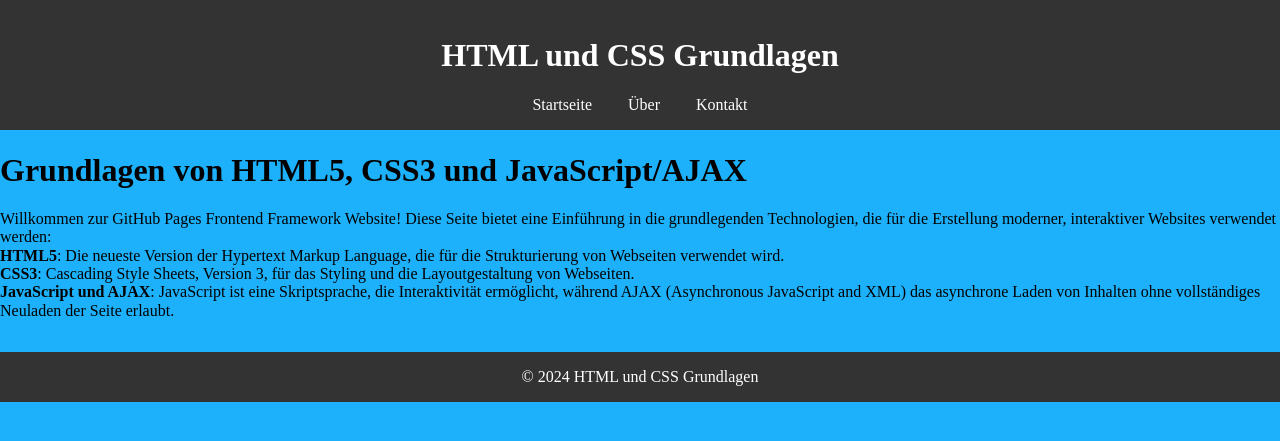
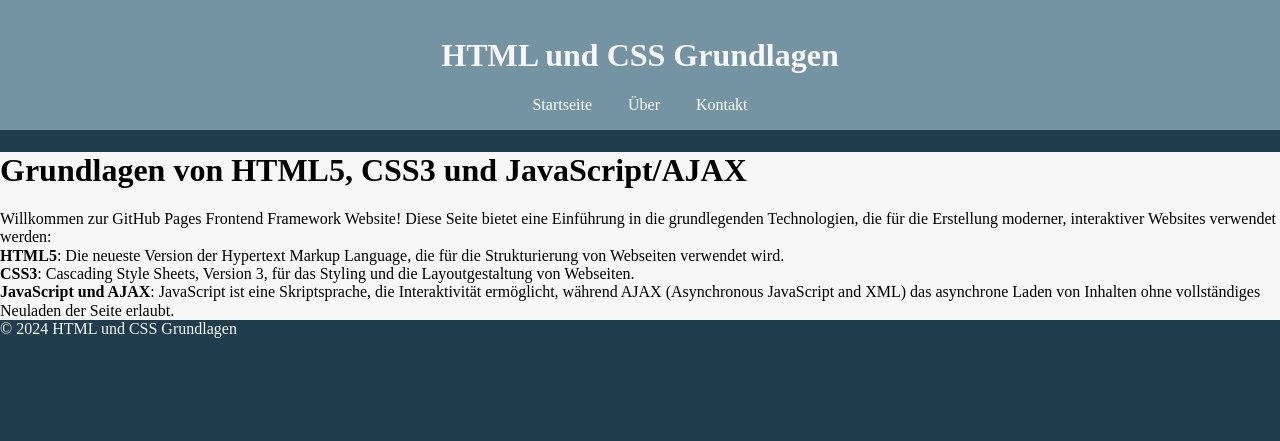
Before and after one commit to ehy-training/html-basics, a Jekyll site: the page built from index.md, in a window 1280 px wide. Shown: the top 441 px of the page. Built offline with Jekyll 4.4.1, drawn with Linux system fonts in a browser that asks for light colours; some web fonts are replaced.

Commit message:
Update style.css

```diff
--- a/assets/css/style.css
+++ b/assets/css/style.css
@@ -46,11 +46,7 @@ nav ul li a {
 }
 
 footer {
-    background-color: #333;
-    color: #fff;
-    text-align: center;
-    padding: 1rem;
-    margin-top: 2rem;
+
 }
 
 /*---------------------
@@ -62,9 +58,50 @@ TYPOGRAPHY
 COLOR & STYLE
 ---------------------*/
 
+/**-----
+Color Vars
+-----**/
+
+:root {
+    --hue: 200;
+
+    --color-sub-white: hsl(var(--hue),5%,97%);
+    --color-grey-light: hsl(var(--hue),13%,89%);
+    --color-grey-mid-light: hsl(var(--hue),21%,76%);
+    --color-grey-mid: hsl(var(--hue),21%,55%);
+    --color-grey-mid-dark: hsl(var(--hue),34%,34%);
+    --color-grey-dark: hsl(var(--hue),42%,21%);
+    --color-sub-black: hsl(var(--hue),42%,8%);
+}
+
+
+
+/**-----
+Backgrounds
+-----**/
+
 
 body {
-    background: hsl(200,97%,55%);
+    background: var(--color-grey-dark);
+}
+
+header {
+    background: var(--color-grey-mid);
+}
+
+main {
+    background: var(--color-sub-white);
+}
+
+/**-----
+Type
+-----**/
+
+header,
+header a,
+footer,
+footer a {
+    color: var(--color-sub-white)
 }
 
 
```
